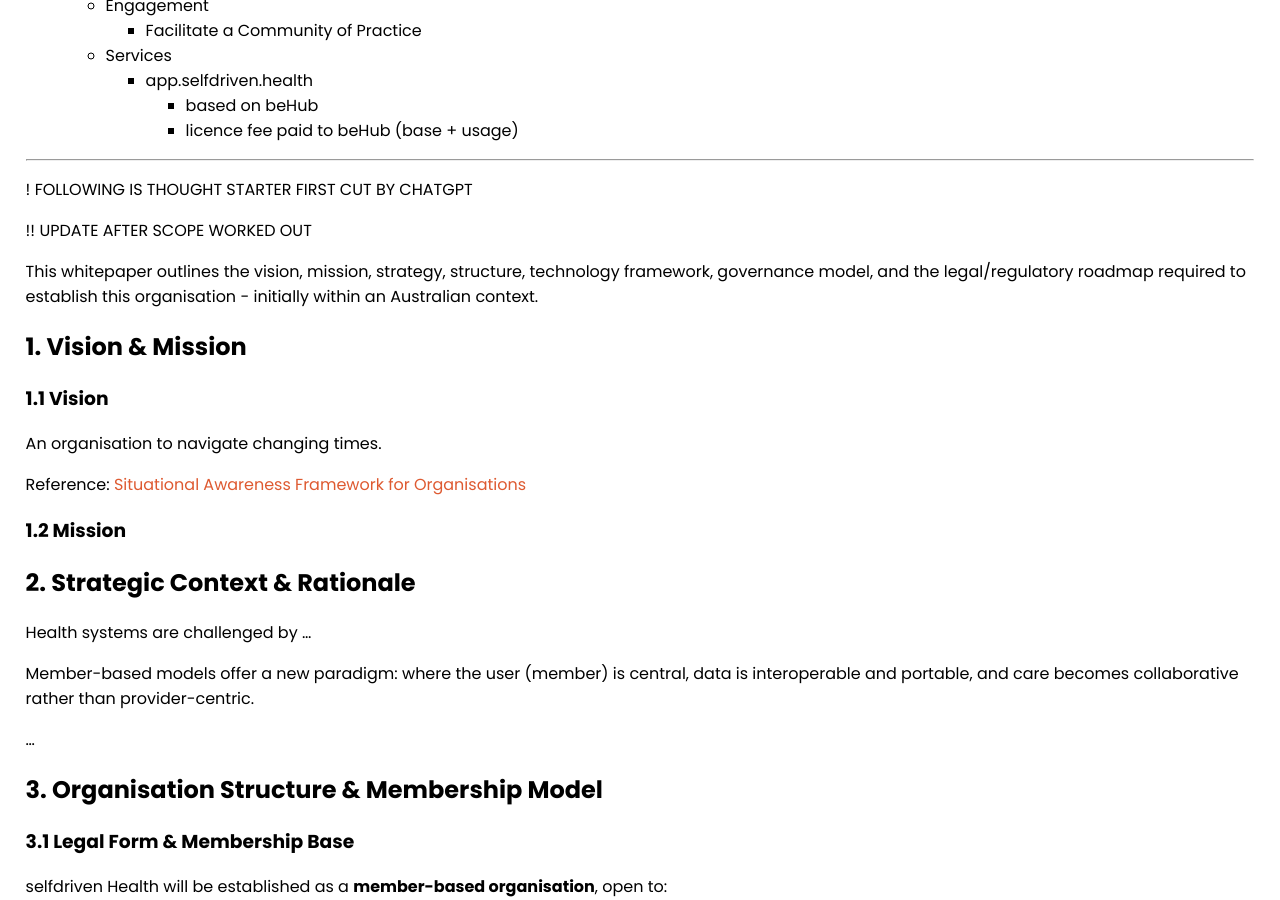
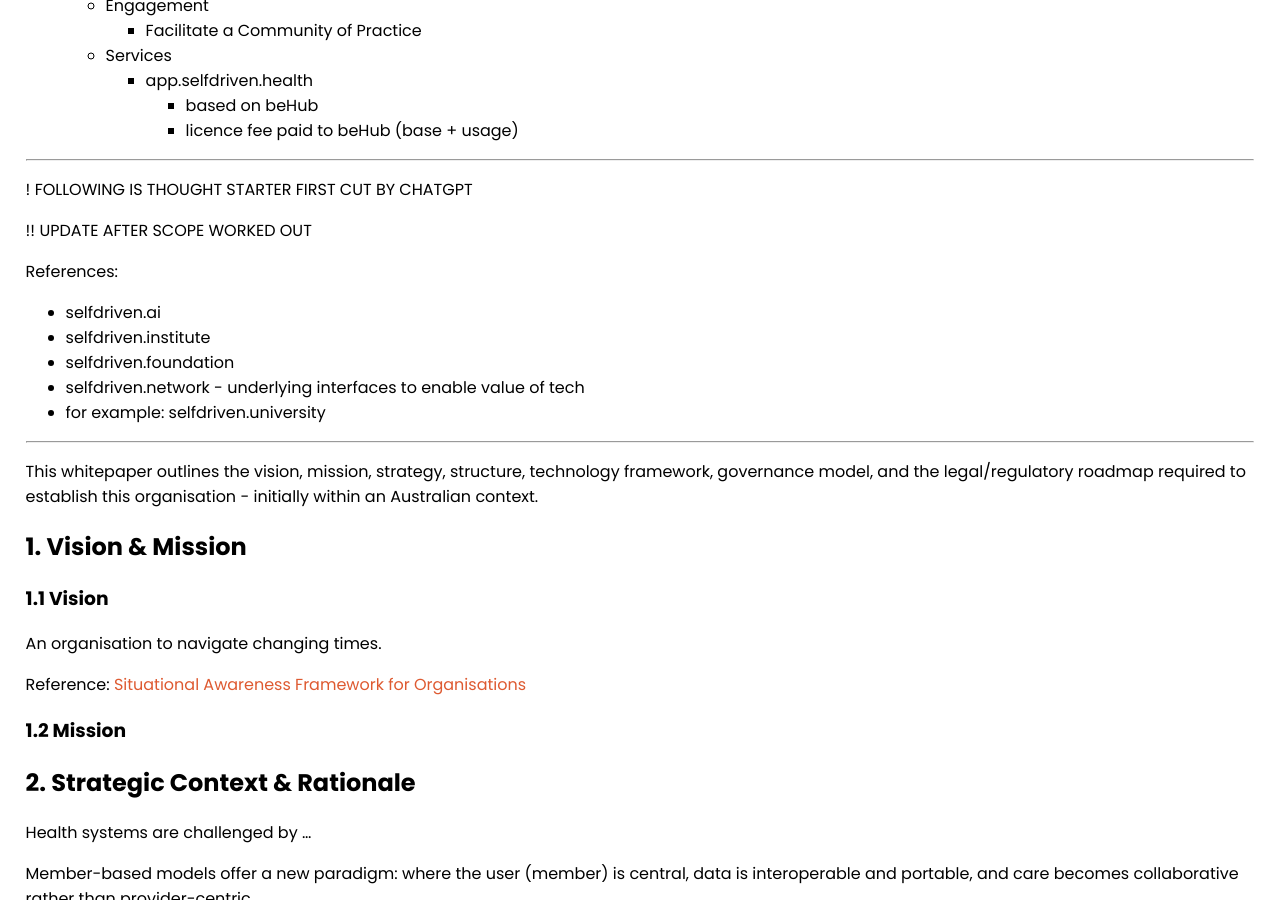
Before and after one commit to selfdriven-foundation/selfdriven-health, a Jekyll site: the page built from docs/pages/organisation-opportunity.md, in a window 1280 px wide and 900 px high, scrolled down 838 px. Built offline with Jekyll 4.4.1, drawn with Linux system fonts in a browser that asks for light colours.

Commit message:
Update organisation-opportunity.md

```diff
--- a/docs/pages/organisation-opportunity.md
+++ b/docs/pages/organisation-opportunity.md
@@ -48,6 +48,14 @@
 
 !! UPDATE AFTER SCOPE WORKED OUT
 
+References:
+- selfdriven.ai
+- selfdriven.institute
+- selfdriven.foundation
+- selfdriven.network - underlying interfaces to enable value of tech
+- for example: selfdriven.university
+
+---
 
 This whitepaper outlines the vision, mission, strategy, structure, technology framework, governance model, and the legal/regulatory roadmap required to establish this organisation - initially within an Australian context.
 
```
